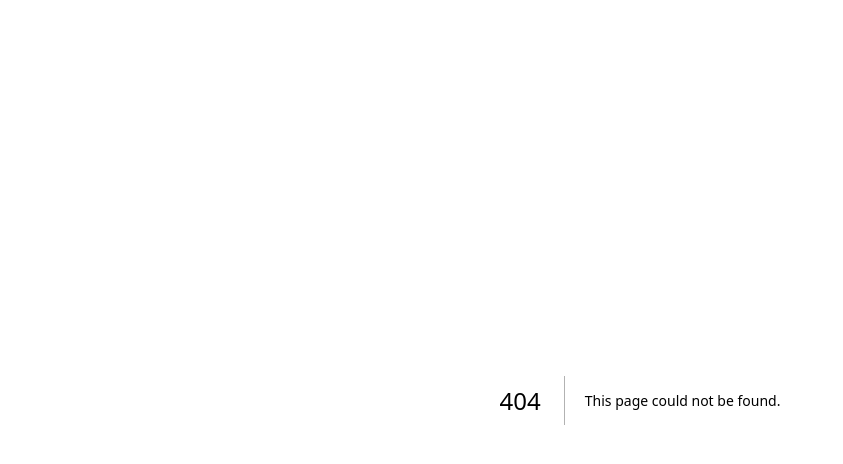
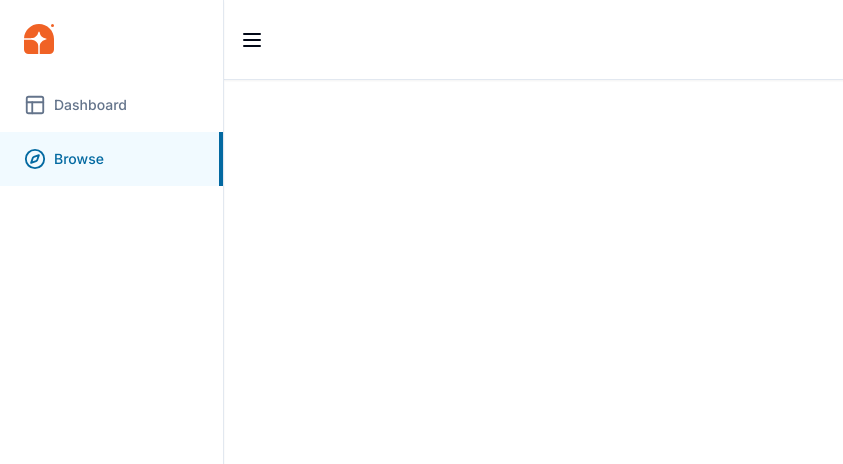
Before and after one commit to iai6203/learn-www, a Next.js app: page /search in a window 1280 px wide. Before the commit this address had no page. Shown: the top 464 px of the page, without its empty margins (0-843 px from the left). Built offline with nearby package versions, Linux system fonts and the light colour scheme.

Commit message:
feat: 레이아웃

```diff
--- a/package.json
+++ b/package.json
@@ -11,6 +11,7 @@
   "dependencies": {
     "@clerk/localizations": "^1.28.2",
     "@clerk/nextjs": "^4.29.12",
+    "@radix-ui/react-dialog": "^1.0.5",
     "@radix-ui/react-slot": "^1.0.2",
     "class-variance-authority": "^0.7.0",
     "clsx": "^2.1.0",
--- /dev/null
+++ b/src/app/(dashboard)/(routes)/search/page.tsx
@@ -0,0 +1,7 @@
+import React from "react"
+
+export default function SearchPage() {
+  return (
+    <div></div>
+  )
+}
--- /dev/null
+++ b/src/app/(dashboard)/_components/logo.tsx
@@ -0,0 +1,13 @@
+import React from "react"
+import Image from "next/image"
+
+export function Logo() {
+  return (
+    <Image
+      width={30}
+      height={30}
+      alt="Logo"
+      src="/logo.svg"
+    />
+  )
+}
--- /dev/null
+++ b/src/app/(dashboard)/_components/mobile-sidebar.tsx
@@ -0,0 +1,23 @@
+import React from "react"
+import { Menu } from "lucide-react"
+
+import {
+  Sheet,
+  SheetTrigger,
+  SheetContent,
+} from "@/components/ui/sheet"
+
+import { Sidebar } from "./sidebar"
+
+export function MobileSidebar() {
+  return (
+    <Sheet>
+      <SheetTrigger className="md:hideen pr-4 hover:opacity-75 transition">
+        <Menu />
+      </SheetTrigger>
+      <SheetContent side="left" className="p-0 bg-white">
+        <Sidebar />
+      </SheetContent>
+    </Sheet>
+  );
+}
--- /dev/null
+++ b/src/app/(dashboard)/_components/navbar.tsx
@@ -0,0 +1,14 @@
+import React from "react"
+
+import { NavbarRoutes } from "@/components/navbar-routes";
+
+import { MobileSidebar } from "./mobile-sidebar"
+
+export function Navbar() {
+  return (
+    <div className="p-4 border-b h-full flex items-center bg-white shadow-sm">
+      <MobileSidebar />
+      <NavbarRoutes />
+    </div>
+  );
+}
--- /dev/null
+++ b/src/app/(dashboard)/_components/sidebar-item.tsx
@@ -0,0 +1,56 @@
+"use client"
+
+import React from "react"
+import { usePathname, useRouter } from "next/navigation"
+import { LucideIcon } from "lucide-react"
+
+import { cn } from "@/lib/utils"
+
+interface SidebarItemProps {
+  label: string
+  href: string
+  icon: LucideIcon
+}
+
+export function SidebarItem({
+  label,
+  href,
+  icon: Icon,
+}: SidebarItemProps) {
+  const pathname = usePathname()
+  const router = useRouter()
+
+  const isActive = (pathname === "/" && href === "/") || pathname === href || pathname?.startsWith(`${href}/`)
+
+  const handleClick = () => {
+    router.push(href)
+  }
+
+  return (
+    <button
+      type="button"
+      className={cn(
+        "flex items-center gap-x-2 text-slate-500 text-sm font-[500] pl-6 transition-all hover:text-slate-600 hover:bg-slate-300/20",
+        isActive && "text-sky-700 bg-sky-200/20 hover:bg-sky-200/20 hover:text-sky-700",
+      )}
+      onClick={handleClick}
+    >
+      <div className="flex items-center gap-x-2 py-4">
+        <Icon
+          size={22}
+          className={cn(
+            "text-slate-500",
+            isActive && "text-sky-700",
+          )}
+        />
+        {label}
+      </div>
+      <div
+        className={cn(
+          "ml-auto opacity-0 border-2 border-sky-700 h-full transition-all",
+          isActive && "opacity-100",
+        )}
+      />
+    </button>
+  );
+}
--- /dev/null
+++ b/src/app/(dashboard)/_components/sidebar-routes.tsx
@@ -0,0 +1,36 @@
+"use client"
+
+import React from "react"
+import { Compass, Layout } from "lucide-react"
+
+import { SidebarItem } from "./sidebar-item"
+
+const guestRoutes = [
+  {
+    label: "Dashboard",
+    href: "/",
+    icon: Layout,
+  },
+  {
+    label: "Browse",
+    href: "/search",
+    icon: Compass,
+  }
+]
+
+export function SidebarRoutes() {
+  const routes = guestRoutes
+
+  return (
+    <div className="flex flex-col w-full">
+      {routes.map((route) => (
+        <SidebarItem
+          key={route.href}
+          label={route.label}
+          icon={route.icon}
+          href={route.href}
+        />
+      ))}
+    </div>
+  )
+}
--- /dev/null
+++ b/src/app/(dashboard)/_components/sidebar.tsx
@@ -0,0 +1,17 @@
+import React from "react"
+
+import { Logo } from "./logo"
+import { SidebarRoutes } from "./sidebar-routes"
+
+export function Sidebar() {
+  return (
+    <div className="h-full border-r flex flex-col overflow-y-auto bg-white shadow-sm">
+      <div className="p-6">
+        <Logo />
+      </div>
+      <div className="flex flex-col w-full">
+        <SidebarRoutes />
+      </div>
+    </div>
+  )
+}
--- /dev/null
+++ b/src/app/(dashboard)/layout.tsx
@@ -0,0 +1,26 @@
+import React from "react"
+
+import { Navbar } from "./_components/navbar"
+import { Sidebar } from "./_components/sidebar"
+
+export default function DashboardLayout({
+  children,
+}: {
+  children: React.ReactNode
+}) {
+  return (
+    <div className="h-full">
+      <div className="h-[80px] md:pl-56 fixed inset-y-0 w-full z-50">
+        <Navbar />
+      </div>
+
+      <div className="hidden md:flex h-full w-56 flex-col fixed inset-y-0 z-50">
+        <Sidebar />
+      </div>
+
+      <main className="md:pl-56 h-full">
+        {children}
+      </main>
+    </div>
+  )
+}
--- /dev/null
+++ b/src/components/navbar-routes.tsx
@@ -0,0 +1,12 @@
+"use client"
+
+import React from "react"
+import { UserButton } from "@clerk/nextjs"
+
+export function NavbarRoutes() {
+  return (
+    <div className="flex gap-x-2 ml-auto">
+      <UserButton />
+    </div>
+  )
+}
--- /dev/null
+++ b/src/components/ui/sheet.tsx
@@ -0,0 +1,140 @@
+"use client"
+
+import * as React from "react"
+import * as SheetPrimitive from "@radix-ui/react-dialog"
+import { cva, type VariantProps } from "class-variance-authority"
+import { X } from "lucide-react"
+
+import { cn } from "@/lib/utils"
+
+const Sheet = SheetPrimitive.Root
+
+const SheetTrigger = SheetPrimitive.Trigger
+
+const SheetClose = SheetPrimitive.Close
+
+const SheetPortal = SheetPrimitive.Portal
+
+const SheetOverlay = React.forwardRef<
+  React.ElementRef<typeof SheetPrimitive.Overlay>,
+  React.ComponentPropsWithoutRef<typeof SheetPrimitive.Overlay>
+>(({ className, ...props }, ref) => (
+  <SheetPrimitive.Overlay
+    className={cn(
+      "fixed inset-0 z-50 bg-black/80  data-[state=open]:animate-in data-[state=closed]:animate-out data-[state=closed]:fade-out-0 data-[state=open]:fade-in-0",
+      className
+    )}
+    {...props}
+    ref={ref}
+  />
+))
+SheetOverlay.displayName = SheetPrimitive.Overlay.displayName
+
+const sheetVariants = cva(
+  "fixed z-50 gap-4 bg-background p-6 shadow-lg transition ease-in-out data-[state=open]:animate-in data-[state=closed]:animate-out data-[state=closed]:duration-300 data-[state=open]:duration-500",
+  {
+    variants: {
+      side: {
+        top: "inset-x-0 top-0 border-b data-[state=closed]:slide-out-to-top data-[state=open]:slide-in-from-top",
+        bottom:
+          "inset-x-0 bottom-0 border-t data-[state=closed]:slide-out-to-bottom data-[state=open]:slide-in-from-bottom",
+        left: "inset-y-0 left-0 h-full w-3/4 border-r data-[state=closed]:slide-out-to-left data-[state=open]:slide-in-from-left sm:max-w-sm",
+        right:
+          "inset-y-0 right-0 h-full w-3/4  border-l data-[state=closed]:slide-out-to-right data-[state=open]:slide-in-from-right sm:max-w-sm",
+      },
+    },
+    defaultVariants: {
+      side: "right",
+    },
+  }
+)
+
+interface SheetContentProps
+  extends React.ComponentPropsWithoutRef<typeof SheetPrimitive.Content>,
+    VariantProps<typeof sheetVariants> {}
+
+const SheetContent = React.forwardRef<
+  React.ElementRef<typeof SheetPrimitive.Content>,
+  SheetContentProps
+>(({ side = "right", className, children, ...props }, ref) => (
+  <SheetPortal>
+    <SheetOverlay />
+    <SheetPrimitive.Content
+      ref={ref}
+      className={cn(sheetVariants({ side }), className)}
+      {...props}
+    >
+      {children}
+      <SheetPrimitive.Close className="absolute right-4 top-4 rounded-sm opacity-70 ring-offset-background transition-opacity hover:opacity-100 focus:outline-none focus:ring-2 focus:ring-ring focus:ring-offset-2 disabled:pointer-events-none data-[state=open]:bg-secondary">
+        <X className="h-4 w-4" />
+        <span className="sr-only">Close</span>
+      </SheetPrimitive.Close>
+    </SheetPrimitive.Content>
+  </SheetPortal>
+))
+SheetContent.displayName = SheetPrimitive.Content.displayName
+
+const SheetHeader = ({
+  className,
+  ...props
+}: React.HTMLAttributes<HTMLDivElement>) => (
+  <div
+    className={cn(
+      "flex flex-col space-y-2 text-center sm:text-left",
+      className
+    )}
+    {...props}
+  />
+)
+SheetHeader.displayName = "SheetHeader"
+
+const SheetFooter = ({
+  className,
+  ...props
+}: React.HTMLAttributes<HTMLDivElement>) => (
+  <div
+    className={cn(
+      "flex flex-col-reverse sm:flex-row sm:justify-end sm:space-x-2",
+      className
+    )}
+    {...props}
+  />
+)
+SheetFooter.displayName = "SheetFooter"
+
+const SheetTitle = React.forwardRef<
+  React.ElementRef<typeof SheetPrimitive.Title>,
+  React.ComponentPropsWithoutRef<typeof SheetPrimitive.Title>
+>(({ className, ...props }, ref) => (
+  <SheetPrimitive.Title
+    ref={ref}
+    className={cn("text-lg font-semibold text-foreground", className)}
+    {...props}
+  />
+))
+SheetTitle.displayName = SheetPrimitive.Title.displayName
+
+const SheetDescription = React.forwardRef<
+  React.ElementRef<typeof SheetPrimitive.Description>,
+  React.ComponentPropsWithoutRef<typeof SheetPrimitive.Description>
+>(({ className, ...props }, ref) => (
+  <SheetPrimitive.Description
+    ref={ref}
+    className={cn("text-sm text-muted-foreground", className)}
+    {...props}
+  />
+))
+SheetDescription.displayName = SheetPrimitive.Description.displayName
+
+export {
+  Sheet,
+  SheetPortal,
+  SheetOverlay,
+  SheetTrigger,
+  SheetClose,
+  SheetContent,
+  SheetHeader,
+  SheetFooter,
+  SheetTitle,
+  SheetDescription,
+}
```
Also changed, not shown: public/logo.svg (added), 1 other file (tests, documents, lock files or other folders).
